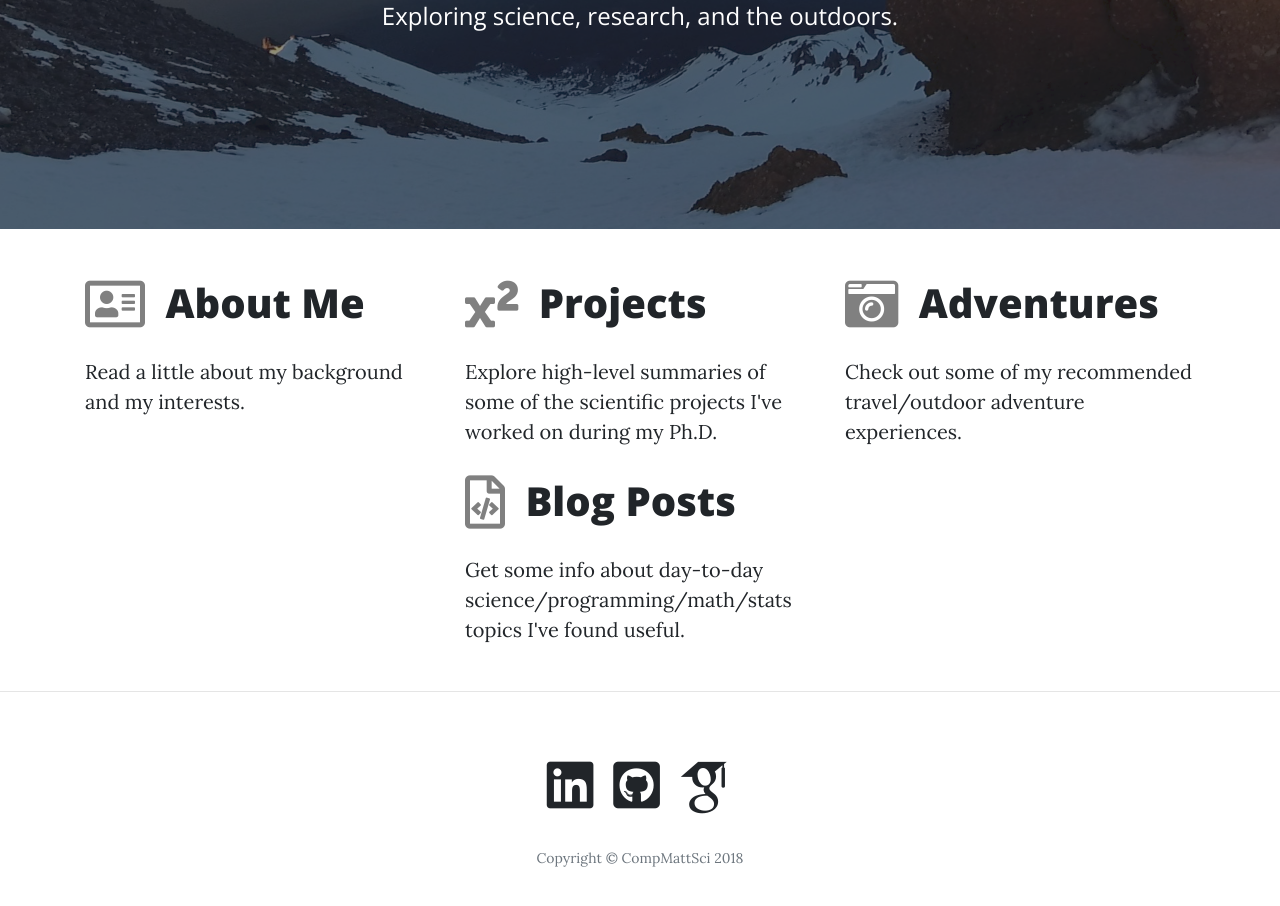
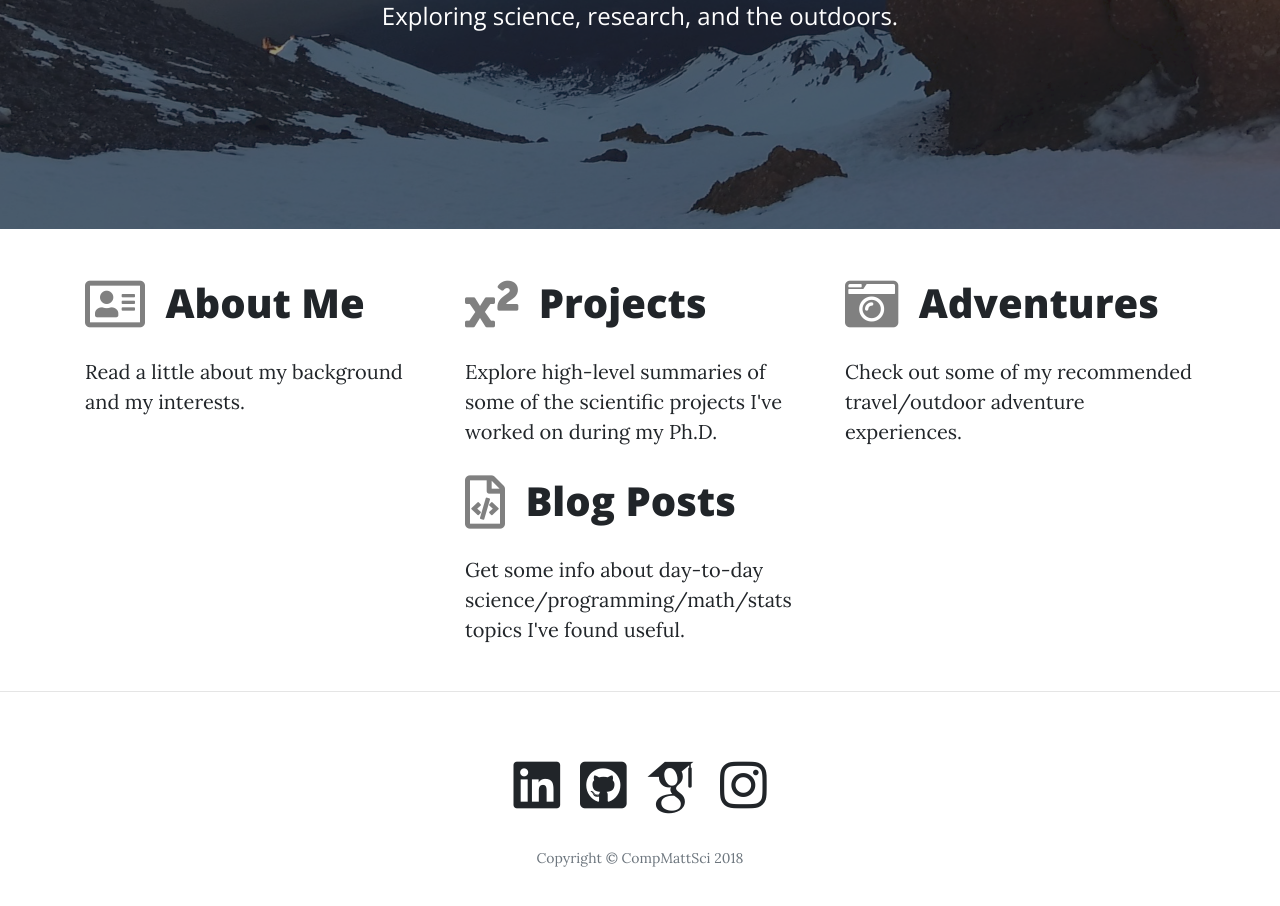
Before and after one commit to mwitman1/mwitman1.github.io, a website: page index.html in a window 1280 px wide. Shown: the part 303-1209 px from the top of the page. Drawn offline with nearby package versions, Linux system fonts and the light colour scheme; files whose address does not match are found by name.

Commit message:
Instagram updated

```diff
--- a/footer.html
+++ b/footer.html
@@ -1,5 +1,6 @@
       <div class="container">
         <div class="row">
+          <!-- <div class="col-lg-8 col-md-10 mx-auto"> -->
           <div class="col-lg-8 col-md-10 mx-auto">
             <ul class="list-inline text-center">
               <li class="list-inline-item">
@@ -25,6 +26,13 @@
                   <!-- </span> -->
                 </a>
               </li>
+              <li class="list-inline-item">
+                <a href="https://www.instagram.com/matthew.witman1/">
+                  <span class="fa-stack fa-lg">
+                    <i class="fab fa-instagram fa-stack-2x"></i>
+                  </span>
+                </a>
+              </li>
             </ul>
             <p class="copyright text-muted">Copyright &copy; CompMattSci 2018</p>
           </div>
```
